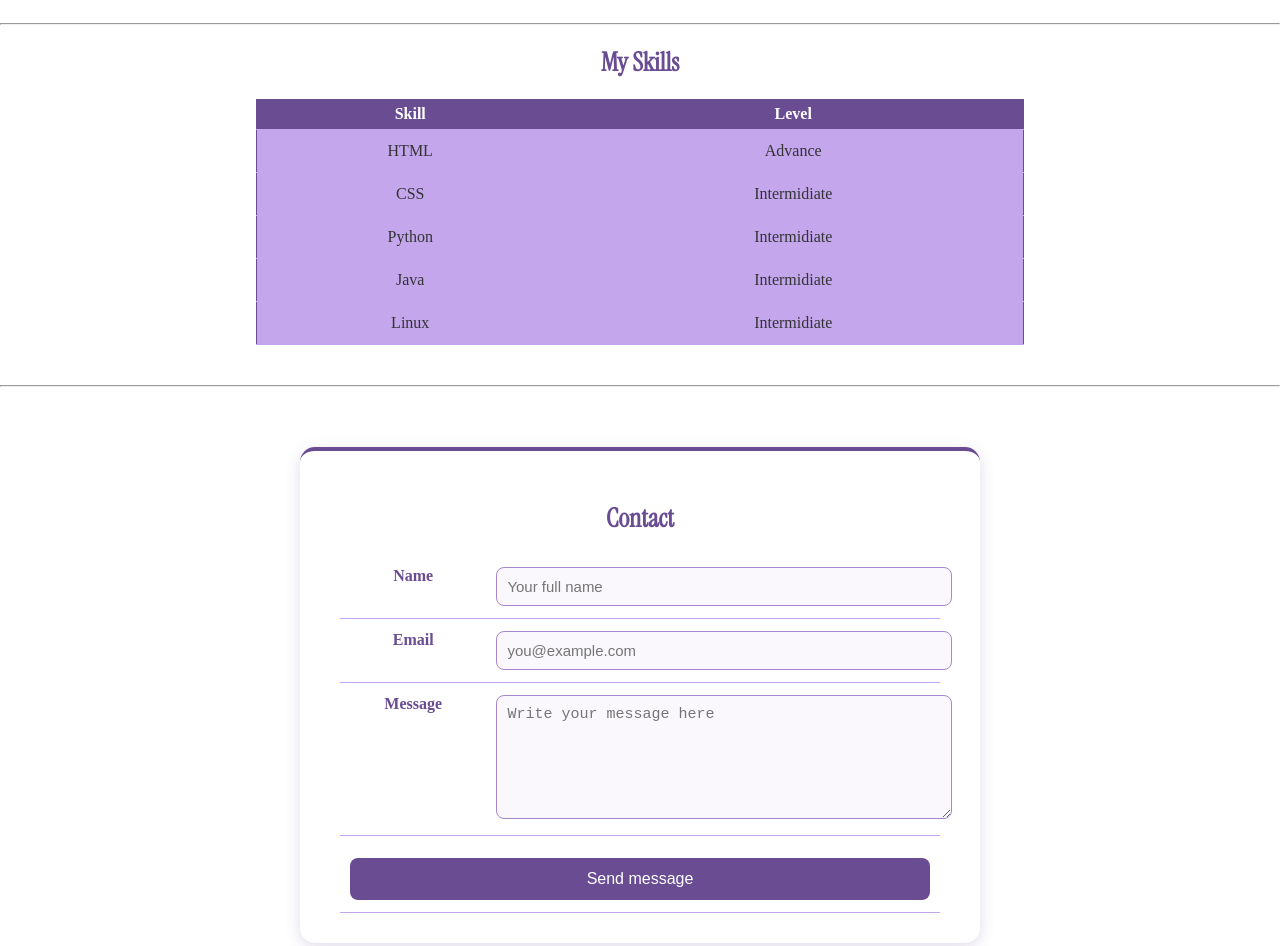
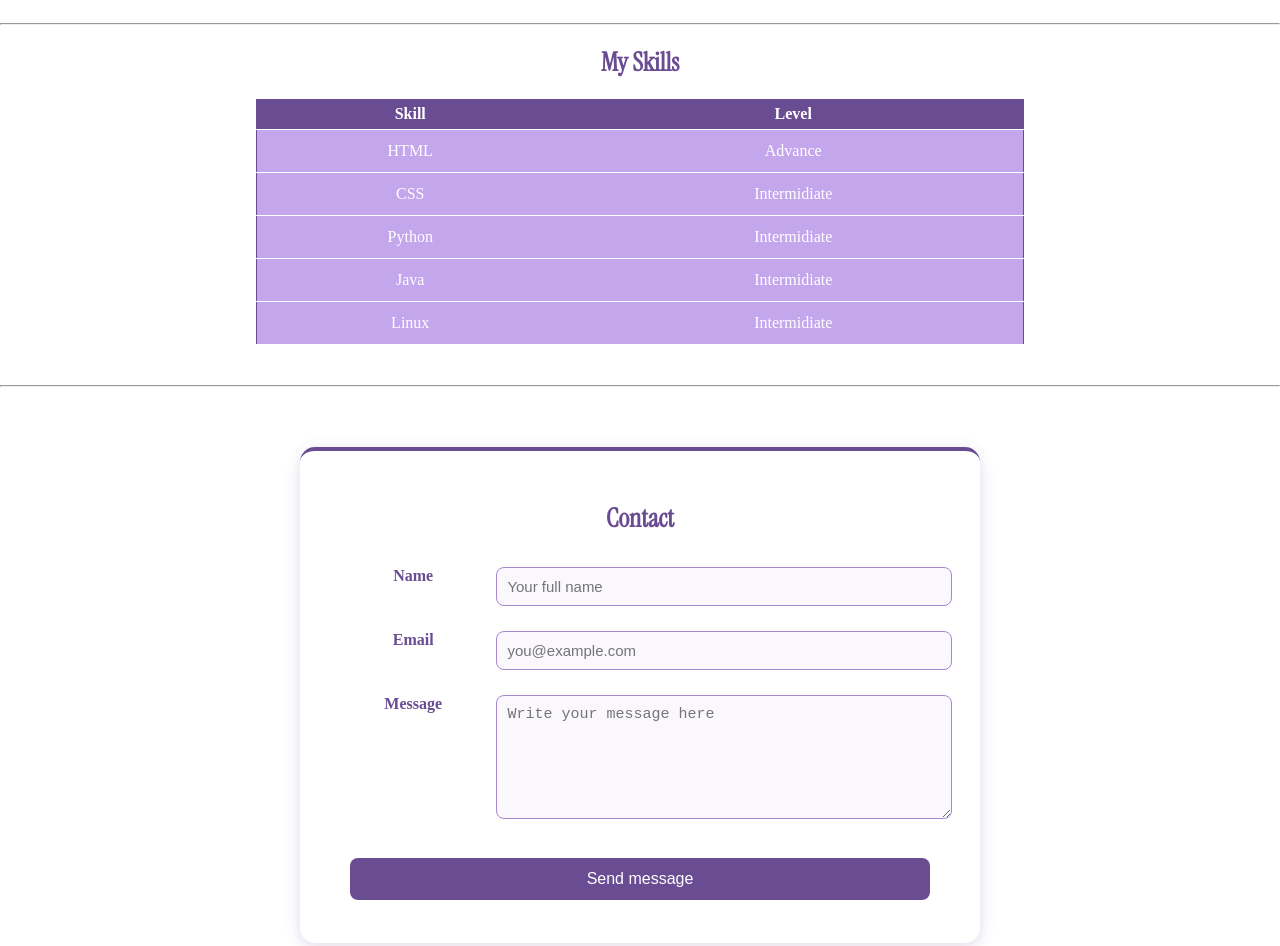
Before and after one commit to Krish-CyberSec/Web_dev-Assignment, a plain HTML site: page lab2/index.html in a window 1280 px wide. Shown: the part 880-1826 px from the top of the page. Drawn offline with Linux system fonts and the light colour scheme; a web font is replaced by a local one.

Commit message:
Update style.css

```diff
--- a/lab2/style.css
+++ b/lab2/style.css
@@ -132,12 +132,12 @@ nav>ul>li>a{
     td {
       padding: 12px 10px;
       vertical-align: top;
-      color: #333;
+      color: #fff;
       font-weight: 500;
     }
 
     tr {
-      border-bottom: 1px solid rgb(196, 166, 237); /* light purple underline */
+      border-bottom: 1px solid white; /* light purple underline */
     }
 
     label {
```
